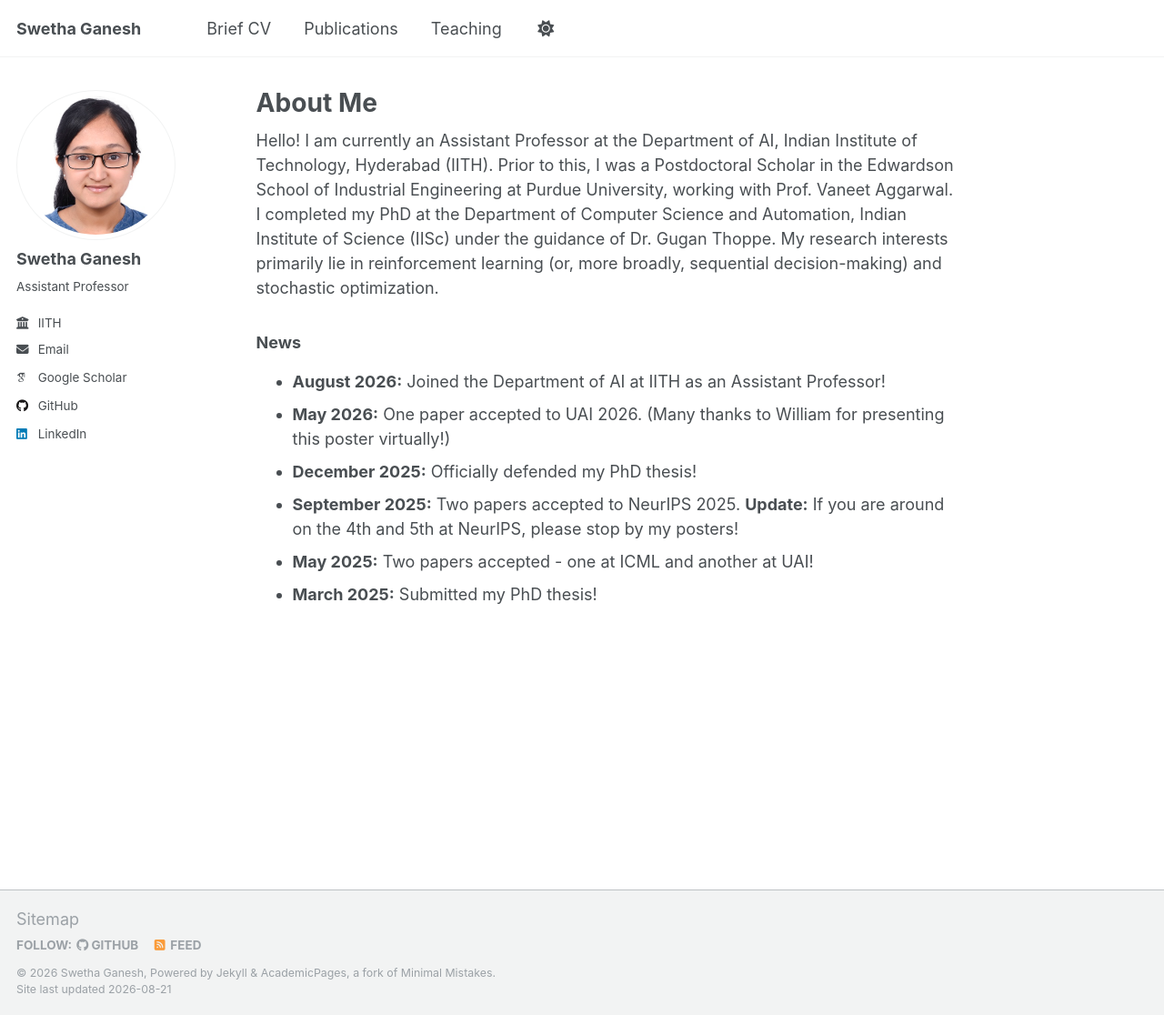
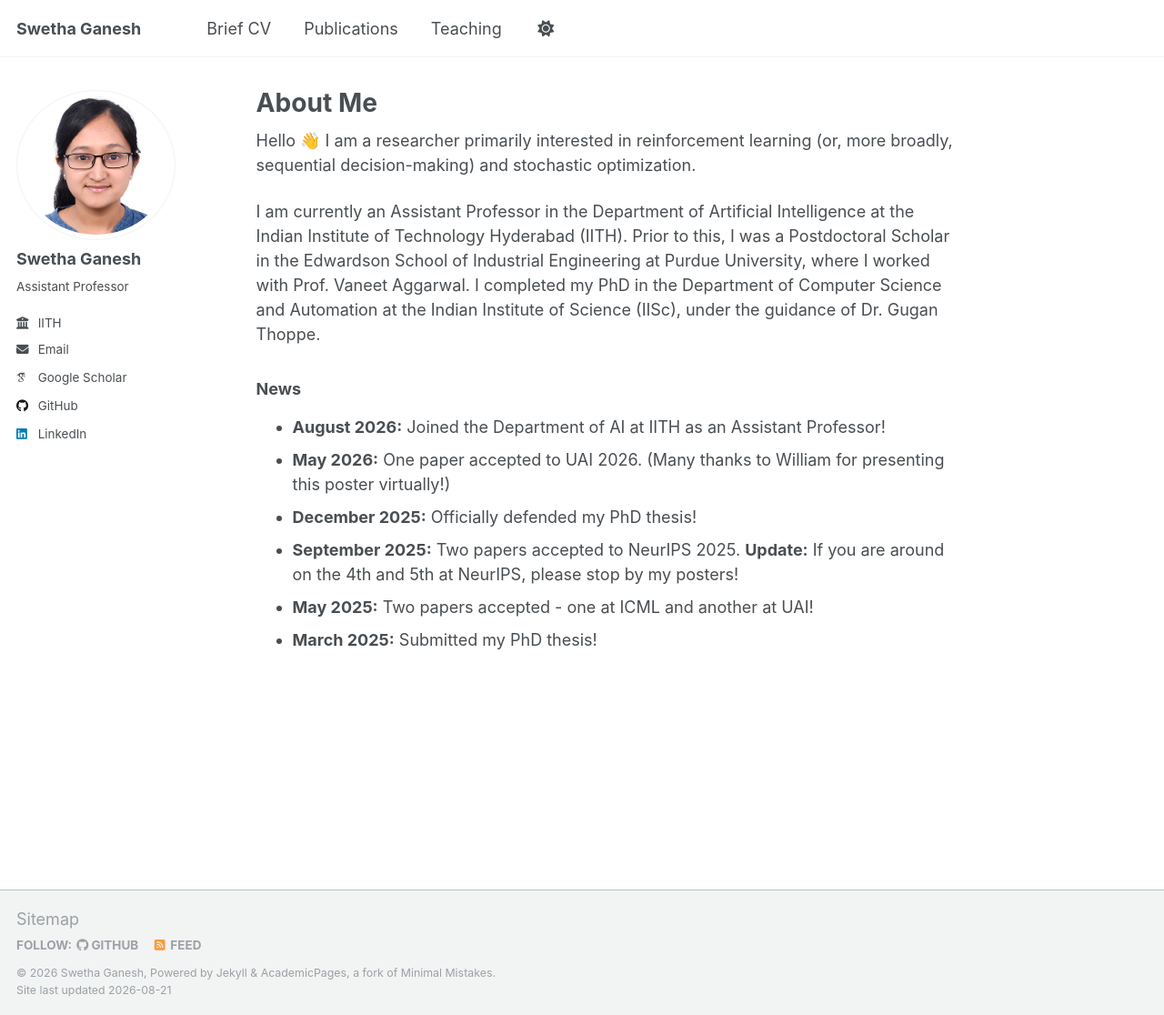
Before and after one commit to swethaganesh17/swethaganesh17.github.io, a Jekyll site: the page built from _pages/about.md, in a window 1280 px wide and 1116 px high. Shown: the whole window at 91% size. Built offline with Jekyll 4.4.1, drawn with Linux system fonts in a browser that asks for light colours; some web fonts are replaced; a script that is not in the unit is left out.

Commit message:
Revise about page content and structure
Updated personal introduction and research interests for clarity and conciseness.

```diff
--- a/_pages/about.md
+++ b/_pages/about.md
@@ -7,7 +7,9 @@ redirect_from:
   - /about.html
 ---
 
-Hello! I am currently an Assistant Professor at the Department of AI, Indian Institute of Technology, Hyderabad (IITH). Prior to this, I was a Postdoctoral Scholar in the Edwardson School of Industrial Engineering at Purdue University, working with Prof. Vaneet Aggarwal. I completed my PhD at the Department of Computer Science and Automation, Indian Institute of Science (IISc) under the guidance of Dr. Gugan Thoppe. My research interests primarily lie in reinforcement learning (or, more broadly, sequential decision-making) and stochastic optimization.
+Hello 👋 I am a researcher primarily interested in reinforcement learning (or, more broadly, sequential decision-making) and stochastic optimization.
+
+I am currently an Assistant Professor in the Department of Artificial Intelligence at the Indian Institute of Technology Hyderabad (IITH). Prior to this, I was a Postdoctoral Scholar in the Edwardson School of Industrial Engineering at Purdue University, where I worked with Prof. Vaneet Aggarwal. I completed my PhD in the Department of Computer Science and Automation at the Indian Institute of Science (IISc), under the guidance of Dr. Gugan Thoppe.
 
 ### News
 
```
